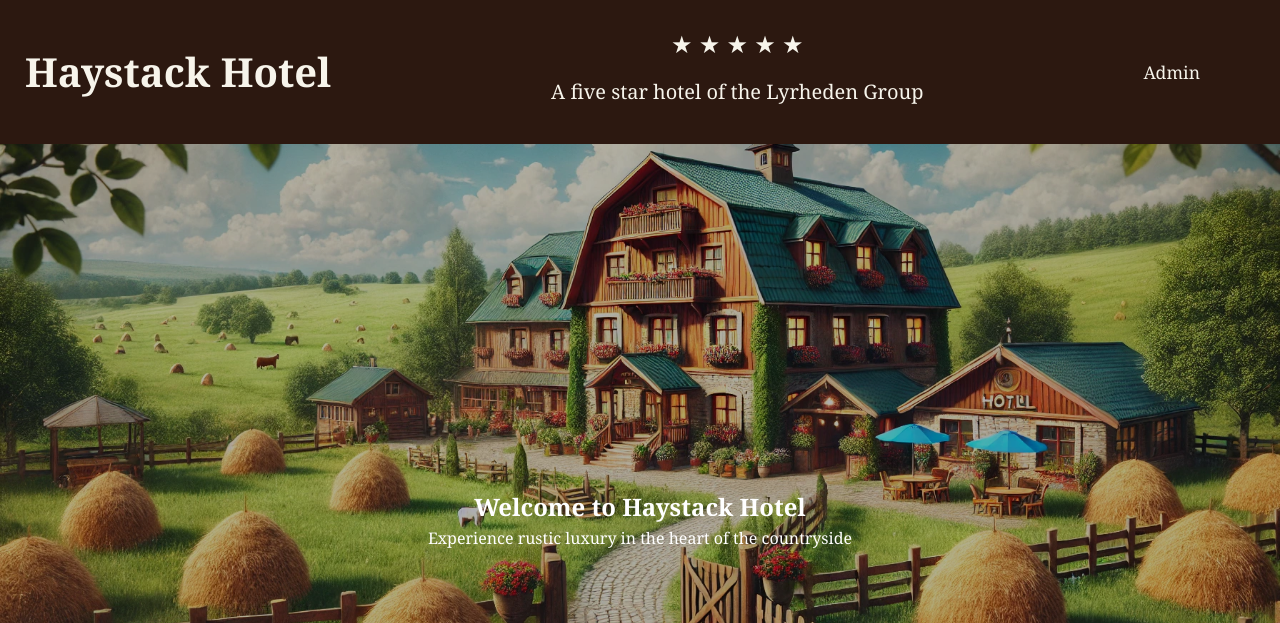
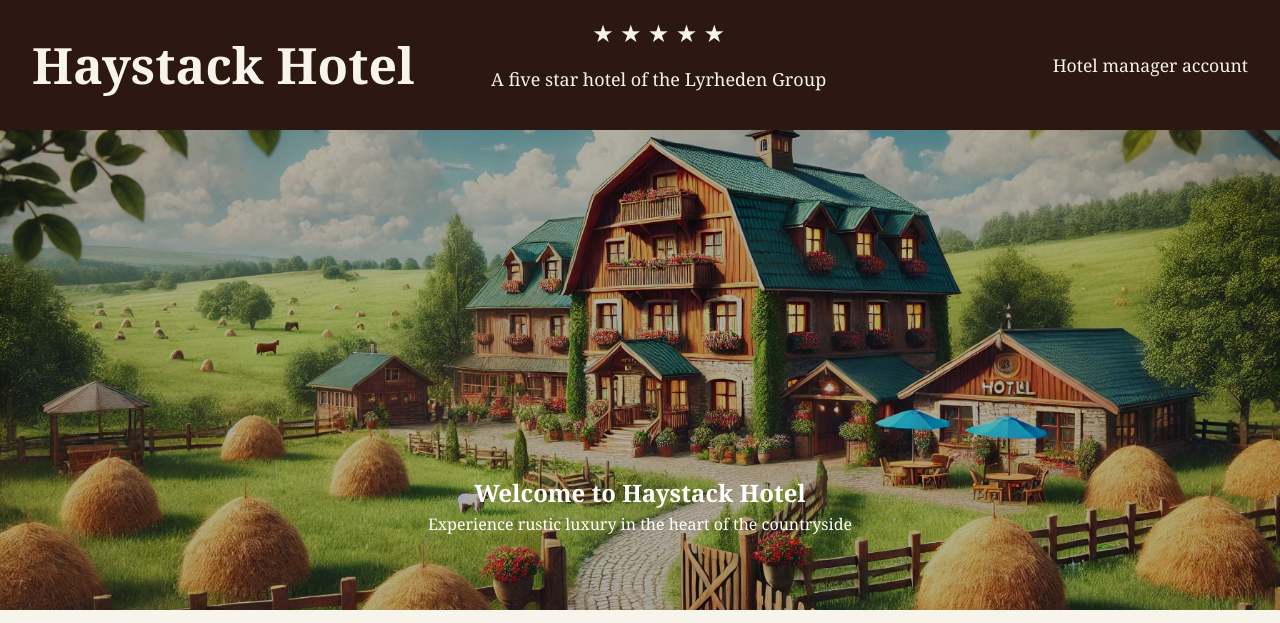
Before and after one commit to filiplyrheden/yrgopelago-haystack-hotel, a PHP site: page / in a window 1280 px wide. Shown: the top 623 px of the page. Run offline with PHP 8.4, Linux system fonts and the light colour scheme; data comes from the database, SQL or seed files in the repository; data that the repository does not hold is empty; some libraries are stand-ins or nearby versions.

Commit message:
Refactor booking page header layout and styles for improved design and accessibility

```diff
--- a/app/view/booking.php
+++ b/app/view/booking.php
@@ -27,7 +27,7 @@ $featurePrices = $stmt->fetchAll(PDO::FETCH_KEY_PAIR) ?: ['Sauna' => 2, 'Minibar
     <header>
         <div class="header-content">
             <a href="index.php" class="logo">Haystack Hotel</a>
-
+        </div>
         <div class="star-container">
             <div class="stars">
                 <span class="star">★</span>
@@ -40,12 +40,8 @@ $featurePrices = $stmt->fetchAll(PDO::FETCH_KEY_PAIR) ?: ['Sauna' => 2, 'Minibar
                 <p>A five star hotel of the Lyrheden Group</p>
             </div>
         </div>
-
-            <nav>
-                <ul>
-                    <li><a href='app/view/admin.php'>Admin</a></li>
-                </ul>
-            </nav>
+        <div class="header-admin">
+            <a href='app/view/admin.php'>Hotel manager account</a>
         </div>
     </header>
 
--- a/app/view/style.css
+++ b/app/view/style.css
@@ -21,44 +21,44 @@ h2 {
 header {
     background-color: #2c1810;
     color: #f7f4eb;
-    padding: 1rem 0;
     box-shadow: 0 2px 5px rgba(0,0,0,0.2);
+    display: flex;
+    justify-content: space-between;
+    align-items: center;
+    padding: 1rem 2rem;
 }
 
 .header-content {
-    max-width: 1200px;
-    display: flex;
-justify-content: space-between;
-    align-items: center;
+    flex: 0 0 auto;
   }
 
+
   .logo {
-    font-size: 2.5rem;
+    font-size: 50px;
     font-weight: bold;
     color: #f7f4eb;
     text-decoration: none;
-    margin-left: 25px;
   }
 
-nav ul {
-    list-style: none;
-}
-
-nav a {
+  .header-admin a {
+    flex: 0 0 auto;
     color: #f7f4eb;
     text-decoration: none;
     font-size: 1.1rem;
-    transition: color 0.3s;
-}
+    transition: color 0.3s;  }
 
-nav a:hover {
+.header-admin a:hover {
     color: #e6c17b;
 }
 
 /* Stars */
 .star-container {
-    text-align: center;
-    margin-top: 1rem;
+    flex: 1;
+    display: flex;
+    flex-direction: column;
+    align-items: center;
+    margin-top: 5px;
+    margin-left: -150px;
   }
 
   .stars {
@@ -67,9 +67,10 @@ nav a:hover {
   }
 
   .star-text {
-margin: 20px;
-font-size: 20px;
+    margin: 20px 0;
+    font-size: 18px;
   }
+
 
 
 /* Hero section */
```
Also changed, not shown: app/assets/styles.css (added). Lines whose indentation alone changed are shown as unchanged.
